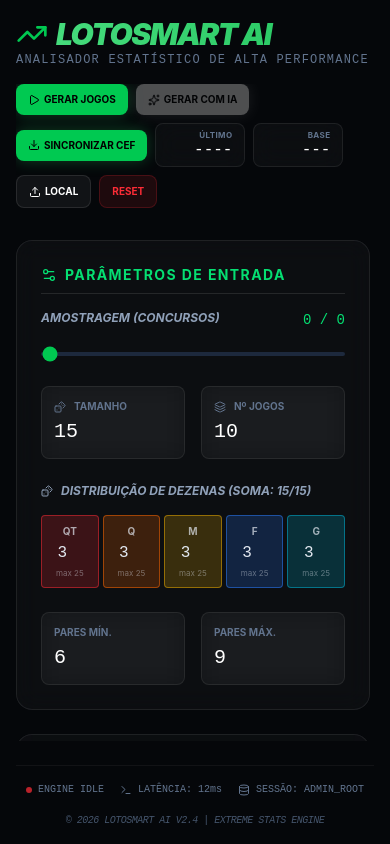
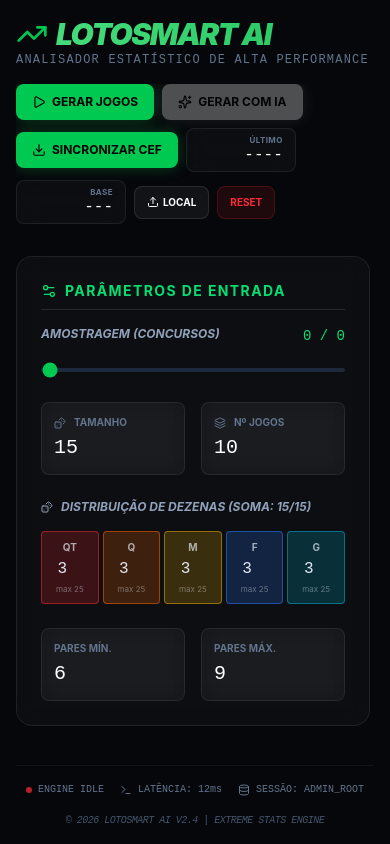
Before and after one commit to ZivrimPompom/LotoFacil-JS, a React (Vite) app: page / in a window 390 px wide. Built offline with nearby package versions, Linux system fonts and the light colour scheme.

Commit message:
feat: Improve UI and server configuration
Refactors UI elements for better visual appeal and responsiveness. Updates server configuration for improved deployment on Vercel and to handle potential file extension issues during data synchronization.

```diff
--- a/server.ts
+++ b/server.ts
@@ -5,8 +5,9 @@
 import AdmZip from "adm-zip";
 import * as XLSX from "xlsx";
 
-async function startServer() {
-  const app = express();
+const app = express();
+
+async function configureApp() {
   const PORT = 3000;
 
   // API to fetch results from Caixa
@@ -48,7 +49,7 @@
              entry.entryName.toLowerCase().endsWith(".html") ||
              entry.entryName.toLowerCase().endsWith(".xlsx") ||
              entry.entryName.toLowerCase().endsWith(".xls") ||
-             entry.entryName.toLowerCase().endsWith(".css") || // Sometimes it has weird extensions
+             entry.entryName.toLowerCase().endsWith(".css") ||
              entry.entryName.toLowerCase().endsWith(".csv"))
           );
 
@@ -80,7 +81,6 @@
       }
     }
 
-    // Default error response as JSON
     res.status(502).json({
       error: "Falha ao sincronizar com a Caixa.",
       details: lastError?.message || "O site da Caixa pode estar offline ou bloqueando a requisição."
@@ -102,9 +102,13 @@
     });
   }
 
-  app.listen(PORT, "0.0.0.0", () => {
-    console.log(`Server running on http://localhost:${PORT}`);
-  });
+  if (!process.env.VERCEL) {
+    app.listen(PORT, "0.0.0.0", () => {
+      console.log(`Server running on http://localhost:${PORT}`);
+    });
+  }
 }
 
-startServer();
+configureApp();
+
+export default app;
--- a/src/App.tsx
+++ b/src/App.tsx
@@ -437,36 +437,36 @@
         <div className="flex gap-2 flex-wrap md:flex-nowrap w-full md:w-auto items-center overflow-x-auto pb-2 md:pb-0">
           <button
               onClick={loadMockData}
-              className="bg-green-500 hover:bg-green-400 text-black font-bold px-3 py-2 rounded-lg transition-all glow-green uppercase text-[10px] flex items-center gap-1 shrink-0"
+              className="bg-green-500 hover:bg-green-400 text-black font-bold px-4 py-2.5 rounded-lg transition-all glow-green uppercase text-xs flex items-center gap-1.5 shrink-0"
             >
-              <Play className="w-3 h-3" />
+              <Play className="w-3.5 h-3.5" />
               Gerar Jogos
           </button>
           <button
             onClick={handleGenerate}
             disabled={!analysis || totalSelected !== gameSize}
-            className="bg-green-500 hover:bg-green-400 text-black font-bold px-3 py-2 rounded-lg transition-all glow-green uppercase text-[10px] flex items-center gap-1 disabled:opacity-50 disabled:grayscale shrink-0"
+            className="bg-green-500 hover:bg-green-400 text-black font-bold px-4 py-2.5 rounded-lg transition-all glow-green uppercase text-xs flex items-center gap-1.5 disabled:opacity-50 disabled:grayscale shrink-0"
           >
-            <Sparkles className="w-3 h-3" />
+            <Sparkles className="w-3.5 h-3.5" />
             Gerar com IA
           </button>
           <button
             onClick={handleSyncCaixa}
             disabled={isSyncing}
             className={cn(
-              "bg-green-500 hover:bg-green-400 text-black font-bold px-3 py-2 rounded-lg transition-all glow-green uppercase text-[10px] flex items-center gap-1 shrink-0",
+              "bg-green-500 hover:bg-green-400 text-black font-bold px-4 py-2.5 rounded-lg transition-all glow-green uppercase text-xs flex items-center gap-1.5 shrink-0",
               isSyncing && "animate-pulse opacity-70 cursor-wait"
             )}
           >
-            <Download className={cn("w-3 h-3", isSyncing && "animate-bounce")} />
+            <Download className={cn("w-3.5 h-3.5", isSyncing && "animate-bounce")} />
             {isSyncing ? "Sinc..." : "Sincronizar CEF"}
           </button>
 
-          <div className="glass px-3 py-1.5 rounded-lg text-right min-w-[90px] shrink-0">
+          <div className="glass px-3 py-1.5 rounded-lg text-right min-w-[110px] shrink-0">
             <span className="block text-[8px] uppercase text-slate-500 font-bold tracking-wider leading-tight">Último</span>
             <span className="block text-base font-mono text-white leading-tight">{data.length || '----'}</span>
           </div>
-          <div className="glass px-3 py-1.5 rounded-lg text-right min-w-[90px] shrink-0">
+          <div className="glass px-3 py-1.5 rounded-lg text-right min-w-[110px] shrink-0">
             <span className="block text-[8px] uppercase text-slate-500 font-bold tracking-wider leading-tight">Base</span>
             <span className="block text-base font-mono text-white leading-tight">{data.length > 0 ? (data.length > 999 ? (data.length/1000).toFixed(1)+'k' : data.length) : '---'}</span>
           </div>
```
Also changed, not shown: vercel.json (added).
